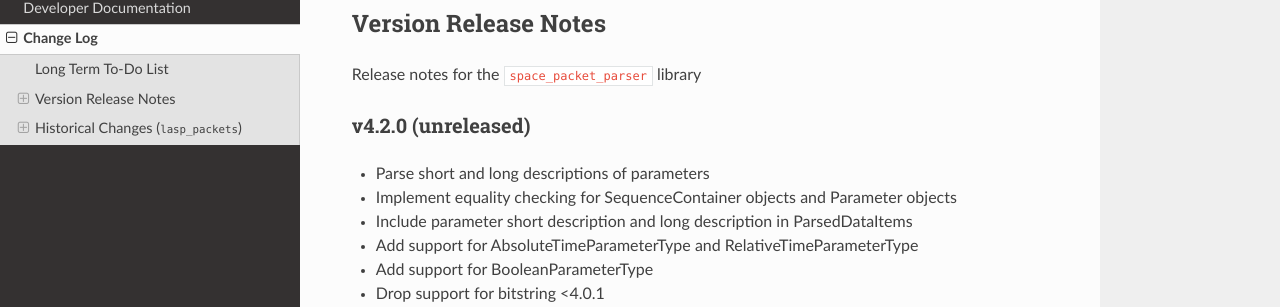
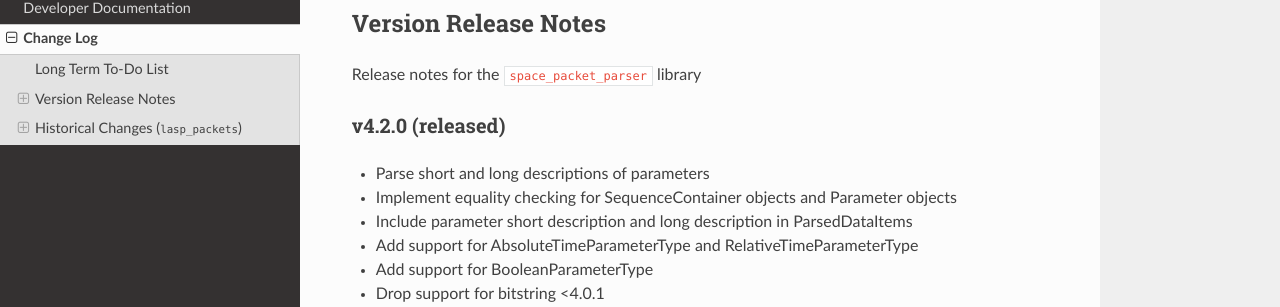
Before and after one commit to medley56/space_packet_parser, a Sphinx documentation site: the page built from docs/source/changelog.md, in a window 1280 px wide and 900 px high. Shown: the part 354-661 px from the top of the window. Built offline with Sphinx 7.4.7 and the Read the Docs theme 2.0.0, drawn with Linux system fonts in a browser that asks for light colours; pages that are not in the unit, such as notebooks, are missing from menus.

Commit message:
Bump version in pyproject.toml and CITATION.cff Mark 4.2.0 as released in preparation

```diff
--- a/docs/source/changelog.md
+++ b/docs/source/changelog.md
@@ -9,7 +9,7 @@ This is a log of changes made to the library over time
 ## Version Release Notes
 Release notes for the `space_packet_parser` library
 
-### v4.2.0 (unreleased)
+### v4.2.0 (released)
 - Parse short and long descriptions of parameters
 - Implement equality checking for SequenceContainer objects and Parameter objects
 - Include parameter short description and long description in ParsedDataItems
--- a/pyproject.toml
+++ b/pyproject.toml
@@ -1,6 +1,6 @@
 [tool.poetry]
 name = "space_packet_parser"
-version = "4.1.1"
+version = "4.2.0"
 description = "A CCSDS telemetry packet decoding library based on the XTCE packet format description standard."
 license = "BSD-3-Clause"
 readme = "README.md"
```
Also changed, not shown: 1 other file.
